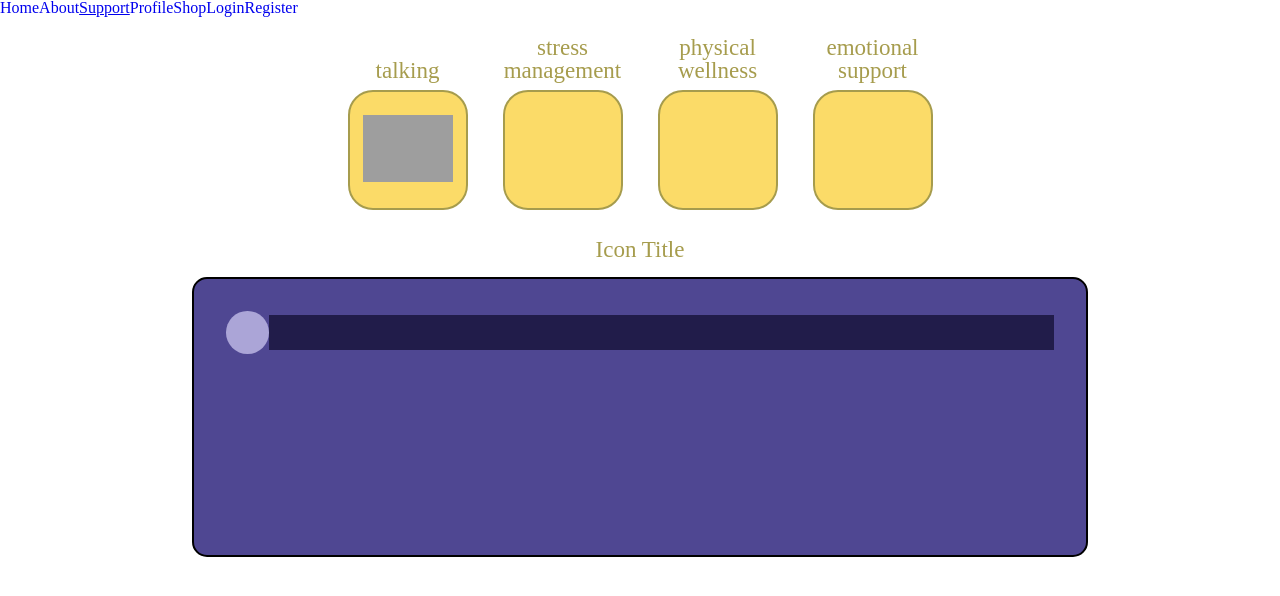
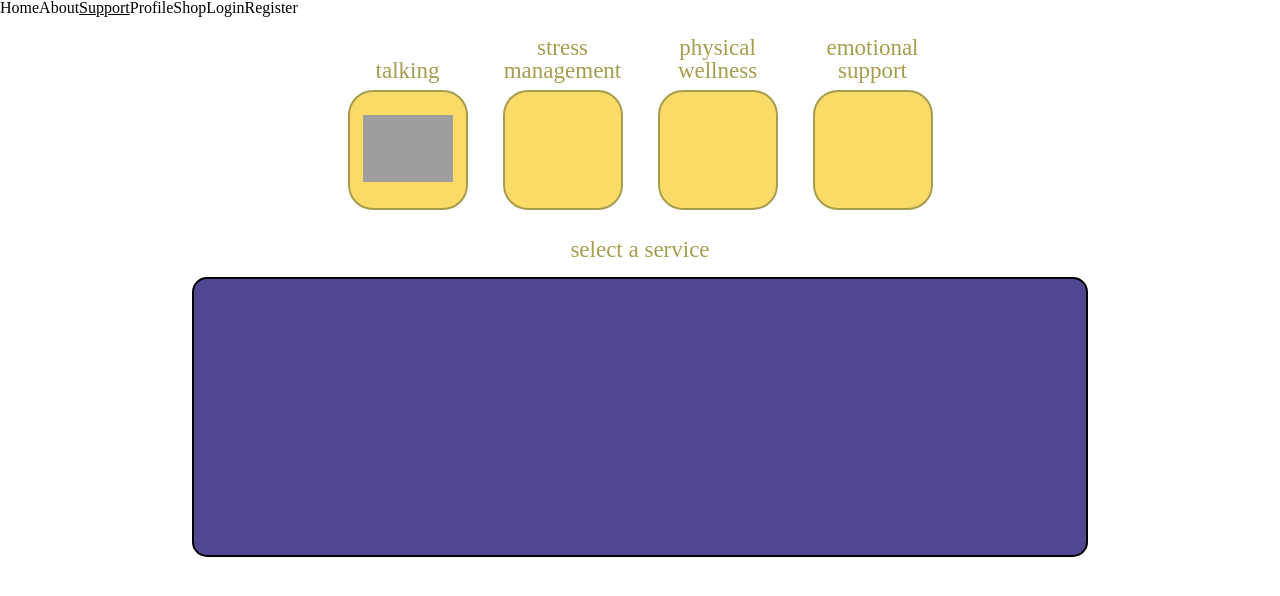
Before and after one commit to Kspiropali/final-frontier, a React (Vite) app in the folder client/: page /support in a window 1280 px wide. Shown: the top 596 px of the page. Built offline with nearby package versions, Linux system fonts and the light colour scheme; grey boxes are pictures that could not be loaded.

Commit message:
everything works just need to use db and axios

```diff
--- a/client/src/assets/css/globalStyles.css
+++ b/client/src/assets/css/globalStyles.css
@@ -2,6 +2,7 @@
 :root {
     --offYellow: #A69C4D;
     --darkBlueBG: #170431;
+    --whiteText: #FFFFFF;
 }
 
 .yellow-text {
@@ -15,3 +16,7 @@
 h2 {
     color: var(--offYellow);
 }
+
+.white-text {
+    color: var(--whiteText);
+}
--- a/client/src/assets/css/support.css
+++ b/client/src/assets/css/support.css
@@ -53,6 +53,7 @@
 .service-item {
     display: flex;
     align-items: center;
+    margin-bottom: 12px;
 }
 
 .service-img {
@@ -63,6 +64,7 @@
 }
 
 .service-text-area {
+    text-align: center;
     height: 35px;
     width: 100%;
     background-color: #211C4A;
@@ -74,3 +76,9 @@
     flex-direction: column;
     align-items: center;
 }
+
+a {
+    color: inherit;
+    font-size: inherit;
+    font-family: inherit;
+}
--- a/client/src/components/SupportIcons/index.jsx
+++ b/client/src/components/SupportIcons/index.jsx
@@ -1,12 +1,11 @@
 import React from 'react'
 
-const SupportIcons = ({firstPosition, supportServices}) => {
+const SupportIcons = ({firstPosition, supportServices, currentSelection}) => {
 
 
     // gather the data for the support services (json or db)
     // icon link for icon
 
-    console.log(firstPosition)
 
   return (
     <>
@@ -14,9 +13,9 @@ const SupportIcons = ({firstPosition, supportServices}) => {
       {/* This one will be reserved for the first index OR the service that corresponds most to the user's mood */}
       <div className='support-item-container'>
         <h3 className='yellow-text icon-title'>{firstPosition.type_name}</h3>
-        <div className='support-icon-container' >
+        <div className='support-icon-container' id={`sic-${firstPosition.type_id}`} onClick={(e) => currentSelection(e)}>
           <div className='support-tile'>
-              <img src={firstPosition.icon_url} alt="" className='support-icon' />
+              <img src={firstPosition.icon_url} alt="" className='support-icon' id={`si-${firstPosition.type_id}`} onClick={(e) => currentSelection(e)}/>
           </div>
         </div>
       </div>
@@ -28,9 +27,9 @@ const SupportIcons = ({firstPosition, supportServices}) => {
         return (
           <div className='support-item-container' key={index}>
             <h3 className='yellow-text icon-title'>{service.type_name}</h3>
-            <div className='support-icon-container' >
+            <div className='support-icon-container' id={`sic-${service.type_id}`} onClick={(e) => currentSelection(e)} >
               <div className='support-tile'>
-                <img src={service.icon_url} alt="" className='support-icon'/>
+                <img src={service.icon_url} alt="" className='support-icon' id={`si-${service.type_id}`} onClick={(e) => currentSelection(e)}/>
               </div>
             </div>
           </div>
--- a/client/src/components/SupportServicesList/index.jsx
+++ b/client/src/components/SupportServicesList/index.jsx
@@ -1,21 +1,24 @@
 import React from 'react'
 
-const SupportServicesList = ({supportServices}) => {
+const SupportServicesList = ({supportServices, serviceChoice}) => {
+
   return (
     <>
     <div className='center-cont'>
-      <h3 className='icon-title yellow-text'> Icon Title</h3>
+      <h3 className='icon-title yellow-text'>{serviceChoice[0] ? `${serviceChoice[0].type_name} services` : "select a service"}</h3>
       <div className='service-options-container'>
-        <div className="service-item">
-
+        {!serviceChoice[0] ? "" : serviceChoice[0].service_list.map((service, index) => {
+          return (
+            <div className="service-item" key={index}>
               <div className='service-img'>
                 <img src="" alt="" />
               </div>
               <div className='service-text-area'>
-            <p></p>
+                <p className='white-text'><a href={service.url} target='_blank'>{service.title}</a></p>
               </div>
-
             </div>
+          )
+        })}
       </div>
     </div>
     </>
--- a/client/src/pages/Support/index.jsx
+++ b/client/src/pages/Support/index.jsx
@@ -22,21 +22,21 @@ const Support = () => {
       type_name: "stress management",
       type_id: 2,
       icon_url: "",
-      service_list: [{title: "Stress Management Service", url: "https://www.google.com/search?q=stress+management"}]
+      service_list: [{title: "Stress Management Service", url: "https://www.google.com/search?q=stress+management"}, {title: "Stress Management Service", url: "https://www.google.com/search?q=stress+management"}, {title: "Stress Management Service", url: "https://www.google.com/search?q=stress+management"}]
     },
     {
       id: 2,
       type_name: "physical wellness",
       type_id: 3,
       icon_url: "",
-      service_list: [{title: "Physical Wellness Service", url: "https://www.google.com/search?q=stress+management"}]
+      service_list: [{title: "Physical Wellness Service", url: "https://www.google.com/search?q=stress+management"}, {title: "Physical Wellness Service", url: "https://www.google.com/search?q=stress+management"}, {title: "Physical Wellness Service", url: "https://www.google.com/search?q=stress+management"}]
     },
     {
       id: 3,
       type_name: "emotional support",
       type_id: 4,
       icon_url: "",
-      service_list: [{title: "Physical Wellness Service", url: "https://www.google.com/search?q=stress+management"}]
+      service_list: [{title: "Emotional Support Service", url: "https://www.google.com/search?q=stress+management"}, {title: "Emotional Support Service", url: "https://www.google.com/search?q=stress+management"}]
     }
   ]
 
@@ -45,19 +45,26 @@ const Support = () => {
   const [firstPosition, setFirstPosition] = useState(userMood ? findService(userMood) : supportServiceSchema[0])
 
   const [supportServices, setSupportServices] = useState(supportServiceSchema)
+  const [serviceChoice, setServiceChoice] = useState({})
 
   function findService(moodNum){
     //returns an array object (must be accessed via index [0])
     return supportServiceSchema.filter((service) => service.type_id == moodNum)
   }
-  // useEffect(() => {
 
-  // }, [])
-  // console.log(firstPosition)
+  function currentSelection(e){
+    const choiceId = e.target.id
+
+    const service = supportServices.filter((supportService) => choiceId.includes(supportService.type_id.toString()))
+
+    setServiceChoice(service)
+  }
+
   return (
     <>
-    <SupportIcons firstPosition={firstPosition} supportServices={supportServices} />
-    <SupportServicesList supportServices={supportServices} />
+    <SupportIcons firstPosition={firstPosition} supportServices={supportServices} currentSelection={currentSelection}/>
+    {/* {serviceChoice[0] ? <SupportServicesList supportServices={supportServices} serviceChoice={serviceChoice} /> : ""} */}
+    <SupportServicesList supportServices={supportServices} serviceChoice={serviceChoice} />
     </>
   )
 }
```
Lines whose indentation alone changed are shown as unchanged.
